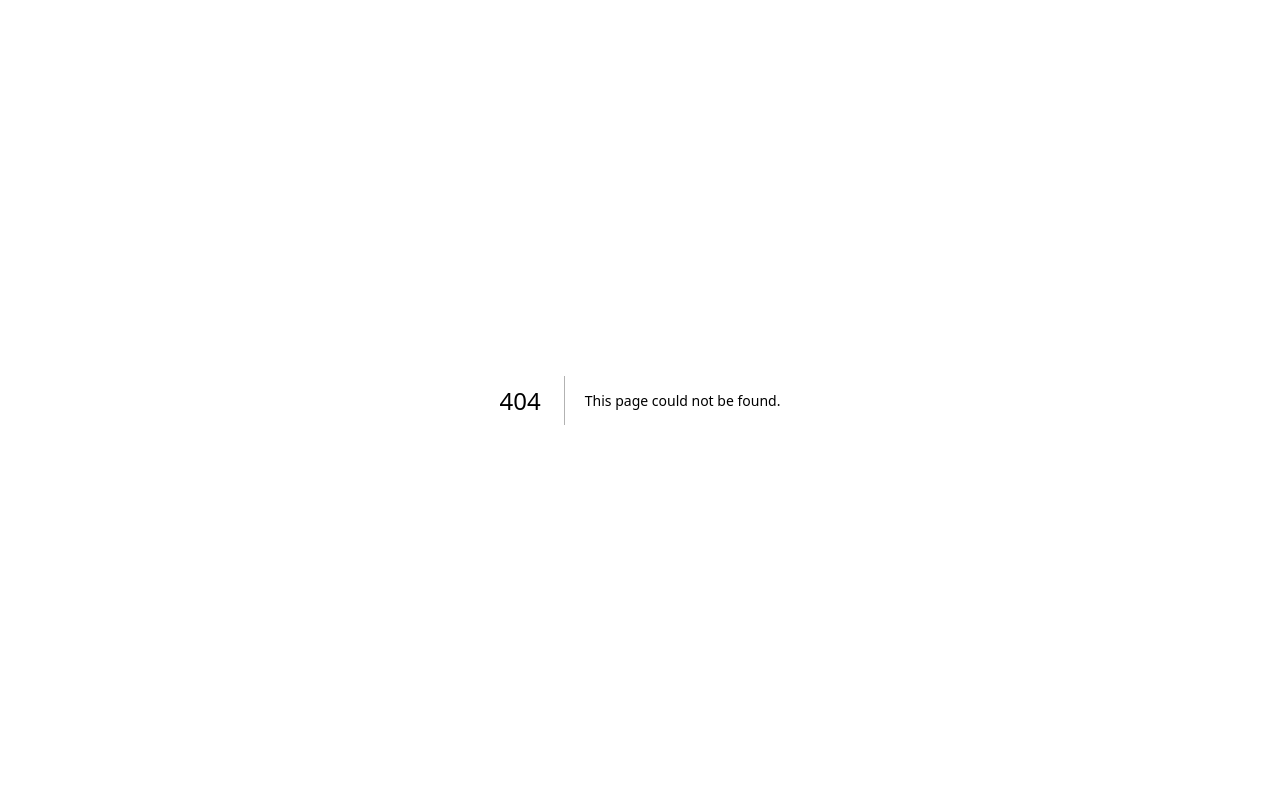
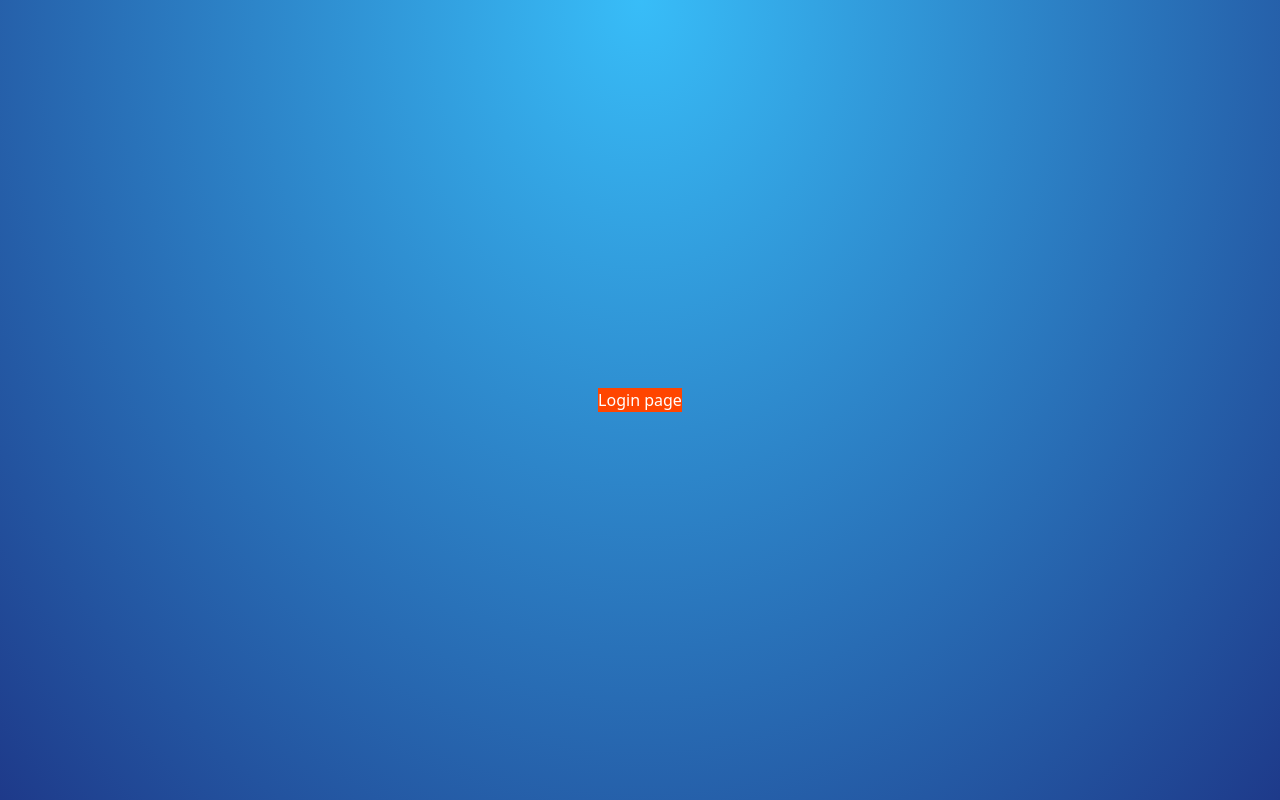
Before and after one commit to sinissto/next-auth-tutorial, a Next.js app: page /auth/login in a window 1280 px wide. Before the commit this address had no page. Built offline with nearby package versions, Linux system fonts and the light colour scheme.

Commit message:
Login route/page created

```diff
--- /dev/null
+++ b/app/auth/layout.tsx
@@ -0,0 +1,14 @@
+import { ReactNode } from "react";
+
+export default function AuthLayout({ children }: { children: ReactNode }) {
+  return (
+    <div
+      style={{
+        background: "radial-gradient(ellipse at top, #38bdf8, #1e3a8a)",
+      }}
+      className="h-full flex items-center justify-center"
+    >
+      {children}
+    </div>
+  );
+}
--- /dev/null
+++ b/app/auth/login/page.tsx
@@ -0,0 +1,7 @@
+export default function LoginPage() {
+  return (
+    <div style={{ backgroundColor: "orangered", color: "white" }}>
+      Login page
+    </div>
+  );
+}
```
